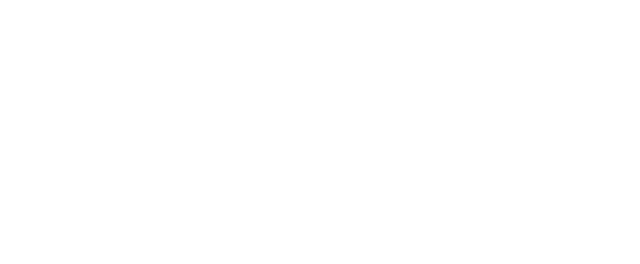
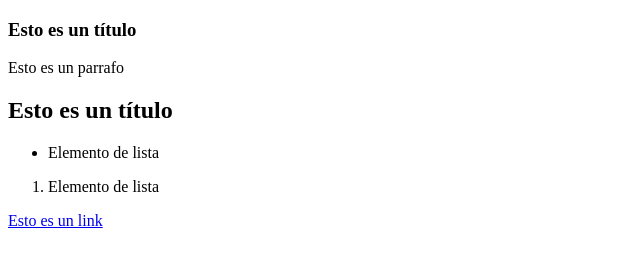
Before and after one commit to christiaanvargas/curso_html-css, a plain HTML site: page index.html in a window 1280 px wide. Shown: the whole page, without its empty margins (0-640 px from the left). Drawn offline with Linux system fonts and the light colour scheme.

Commit message:
Maqueta de la paguina

```diff
--- a/index.html
+++ b/index.html
@@ -18,7 +18,29 @@
 </head>
 
 <body>
-
+    <header>
+        <nav></nav>
+    </header>
+    <main>
+        <section>
+            <article>
+                <h1>Esto es un título</h1>
+                <p>Esto es un parrafo</p>
+            </article>
+        </section>
+        <section>
+            <h2>Esto es un título</h2>
+            <ul>
+                <li>Elemento de lista</li>
+            </ul>
+            <ol>
+                <li>Elemento de lista</li>
+            </ol>
+        </section>
+    </main>
+    <footer>
+        <a href="#">Esto es un link</a>
+    </footer>
 </body>
 
 </html>
```
